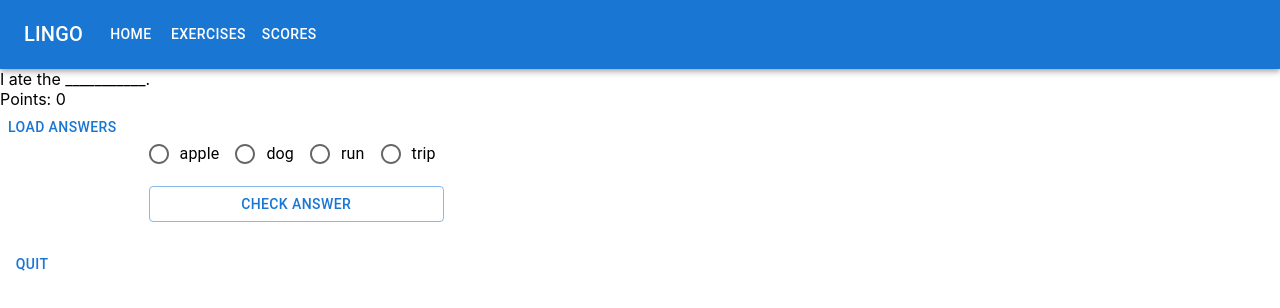
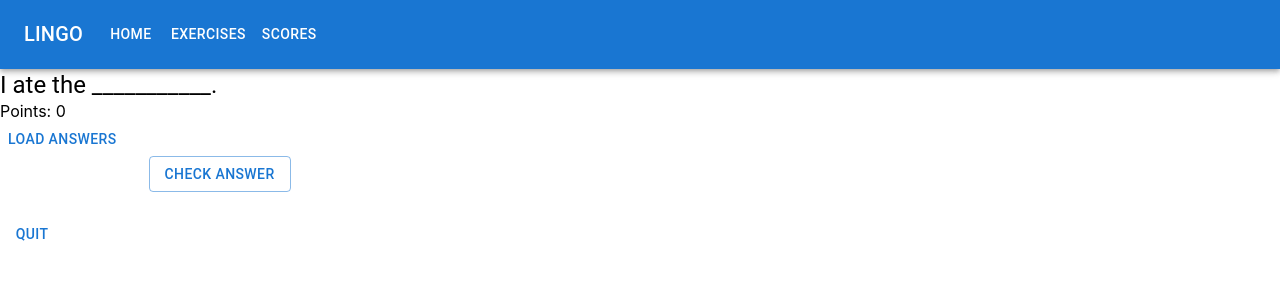
Before and after one commit to 8878rena/LINGO, a React (Create React App) app: page /#/exercises in a window 1280 px wide. Both pictures are taken after a click on the button "EXERCISES". Shown: the top 308 px of the page. Built offline with nearby package versions, Linux system fonts and the light colour scheme.

Commit message:
with hiding questions

```diff
--- a/src/components/exercises/exercises.js
+++ b/src/components/exercises/exercises.js
@@ -1,43 +1,91 @@
 import Button from "@mui/material/Button";
-import Alert from '@mui/material/Alert';
+import Alert from "@mui/material/Alert";
 import { useNavigate } from "react-router-dom";
-import React, {useState, useContext, useEffect} from "react";
-import {Context} from '../App/App';
-import {Context2} from '../App/App';
-import Radio from '@mui/material/Radio';
-import RadioGroup from '@mui/material/RadioGroup';
-import FormControlLabel from '@mui/material/FormControlLabel';
-import FormControl from '@mui/material/FormControl';
-import FormHelperText from '@mui/material/FormHelperText';
-import FormLabel from '@mui/material/FormLabel';
+import React, { useState, useContext, useEffect } from "react";
+import { Context } from "../App/App";
+import { Context2 } from "../App/App";
+import Radio from "@mui/material/Radio";
+import RadioGroup from "@mui/material/RadioGroup";
+import FormControlLabel from "@mui/material/FormControlLabel";
+import FormControl from "@mui/material/FormControl";
+import FormHelperText from "@mui/material/FormHelperText";
+import FormLabel from "@mui/material/FormLabel";
 import { ConstructionOutlined, PanoramaPhotosphere } from "@mui/icons-material";
+import { Typography } from "@mui/material";
 
-
-const exerciseQuestions = [{question: "I ate the ___________.", answers: "apple, dog, run, trip", correct: "1"},
-{question: "I ___________ the pink one.", answers: "happy, Samuel, pretend, like", correct: "4"},
-{question: "The house was ___________ the park.", answers: "people, near, family, silly", correct: "2"},
-{question: "The boys were ___________ with the ball.", answers: "head, they, playing, is", correct: "3"},
-{question: "I feel ___________ when I hear bad news.", answers: "happy, sad, funny, big", correct: "2"},
-{question: "It is nice and ___________ outside!", answers: "sunny, group, chat, wonder", correct: "1"},
-{question: "The game was ___________", answers: "hate, fork, fun, brother", correct: "3"},
-{question: "What is your ___________?", answers: "hair, desk, shirt, name", correct: "4"},
-{question: "The boys and girls ___________ tired.", answers: "was, were, will, when", correct: "2"},
-{question: "The cake was completely ___________.", answers: "finished, sun, tomorrow, next", correct: "1"}
+const exerciseQuestions = [
+  {
+    question: "I ate the ___________.",
+    answers: "apple, dog, run, trip",
+    correct: "1",
+  },
+  {
+    question: "I ___________ the pink one.",
+    answers: "happy, Samuel, pretend, like",
+    correct: "4",
+  },
+  {
+    question: "The house was ___________ the park.",
+    answers: "people, near, family, silly",
+    correct: "2",
+  },
+  {
+    question: "The boys were ___________ with the ball.",
+    answers: "head, they, playing, is",
+    correct: "3",
+  },
+  {
+    question: "I feel ___________ when I hear bad news.",
+    answers: "happy, sad, funny, big",
+    correct: "2",
+  },
+  {
+    question: "It is nice and ___________ outside!",
+    answers: "sunny, group, chat, wonder",
+    correct: "1",
+  },
+  {
+    question: "The game was ___________",
+    answers: "hate, fork, fun, brother",
+    correct: "3",
+  },
+  {
+    question: "What is your ___________?",
+    answers: "hair, desk, shirt, name",
+    correct: "4",
+  },
+  {
+    question: "The boys and girls ___________ tired.",
+    answers: "was, were, will, when",
+    correct: "2",
+  },
+  {
+    question: "The cake was completely ___________.",
+    answers: "finished, sun, tomorrow, next",
+    correct: "1",
+  },
 ];
 
-export function Exercises(){
+export function Exercises() {
   const navigate = useNavigate();
   //const [language, setLanguage] = useState("");
-  const {language, setLanguage} = useContext(Context);
+  const { language, setLanguage } = useContext(Context);
 
   //console.log(setLanguage)
   //const [value, setValue] = React.useState('');
   const [outputValueString, setOutputValueString] = React.useState();
-  const [outputValueArray, setOutputValueArray] = React.useState(["apple", "dog", "run", "trip"]);
+  const [outputValueArray, setOutputValueArray] = React.useState([
+    "apple",
+    "dog",
+    "run",
+    "trip",
+  ]);
 
   const [currIndex, setCurrIndex] = React.useState(0);
-  const [currQuestion, setCurrQuestion] = React.useState(exerciseQuestions[currIndex]);
-  const [pointCounter,setPointCounter]=useState(0);
+  const [currQuestion, setCurrQuestion] = React.useState(
+    exerciseQuestions[currIndex]
+  );
+  const [pointCounter, setPointCounter] = useState(0);
 
 
   /* function quitFunction(){
@@ -46,74 +94,81 @@ export function Exercises(){
   /* useEffect(() => {
       translateSentence();
     },[])*/
-    function translateSentence(){
+  function translateSentence() {
     const encodedParams = new URLSearchParams();
-      console.log("in fetch")
+    console.log("in fetch");
     console.log(currQuestion.answers);
     encodedParams.append("q", currQuestion.answers);
     encodedParams.append("target", language.language);
     encodedParams.append("source", "en");
 
     const options = {
-	method: 'POST',
+      method: "POST",
       headers: {
-		'content-type': 'application/x-www-form-urlencoded',
-		'Accept-Encoding': 'application/gzip',
-		'X-RapidAPI-Host': 'google-translate1.p.rapidapi.com',
-		'X-RapidAPI-Key': '126d7a90d8msh004942d9af48c13p137cbajsncbc18b6375f5'
+        "content-type": "application/x-www-form-urlencoded",
+        "Accept-Encoding": "application/gzip",
+        "X-RapidAPI-Host": "google-translate1.p.rapidapi.com",
+        "X-RapidAPI-Key": "126d7a90d8msh004942d9af48c13p137cbajsncbc18b6375f5",
       },
-	body: encodedParams
+      body: encodedParams,
     };
 
-fetch('https://google-translate1.p.rapidapi.com/language/translate/v2', options)
-.then(response => response.json())
-.then((response) =>  setOutputValueString(response.data.translations[0].translatedText))
+    fetch(
+      "https://google-translate1.p.rapidapi.com/language/translate/v2",
+      options
+    )
+      .then((response) => response.json())
+      .then((response) =>
+        setOutputValueString(response.data.translations[0].translatedText)
+      )
       .then(() => setOutputValueArray(outputValueString.split(",")))
       //.then((response) => console.log(response.data.translations[0].translatedText))
       //.then(response => console.log(response))
-.catch(err => console.error(err));
+      .catch((err) => console.error(err));
     //setOutputValueArray(outputValueString.split(","));
     console.log(outputValueString);
-
   }
 
   const handleClick = () => {
-        alert('Do you want to see your scores before you go?');window.location = 'scores#/scores';
+    alert("Do you want to see your scores before you go?");
+    window.location = "scores#/scores";
     // alert( <Alert severity="info">This is an info alert — check it out!</Alert>);
   };
 
-
-    return(
+  return (
     <div>
-
       <div class="question">
-      {currQuestion.question}
+        <Typography variant="h5">{currQuestion.question}</Typography>
         {/* {value} = 'apple  dog  trip  run'  */}
         <div>Points: {pointCounter}</div>
         {/* <div>{outputValueArray}</div> */}
       </div>
-    <AnswerRadio currQuestion={currQuestion}  translateSentence={translateSentence} outputValueArray={outputValueArray}/>
+      <AnswerRadio
+        currQuestion={currQuestion}
+        translateSentence={translateSentence}
+        outputValueArray={outputValueArray}
+      />
       {/* <Button size="medium" onClickCapture={()=>translateSentence()}>I'M READY!</Button> */}
       <div>
         {/* <Button onClick={() => <Alert severity="info">This is an info alert — check it out!</Alert> }>
             QUIT
           </Button> */}
-         <Button onClick = {handleClick}>QUIT</Button>
+        <Button onClick={handleClick}>QUIT</Button>
       </div>
     </div>
   );
 }
 function AnswerRadio(props) {
-  const [value, setValue] = React.useState('');
+  const [value, setValue] = React.useState("");
   const [error, setError] = React.useState(false);
-  const [helperText, setHelperText] = React.useState('');
+  const [helperText, setHelperText] = React.useState("");
   const [translatedAnswers, setTranslatedAnswers] = React.useState([]);
-  const {score, setScore} = useContext(Context2);
-
+  const { score, setScore } = useContext(Context2);
+  const [showAnswers, setShowAnswers] = useState(false);
 
   const handleRadioChange = (event) => {
     setValue(event.target.value);
-    setHelperText(' ');
+    setHelperText(" ");
     setError(false);
   };
 
@@ -121,51 +176,51 @@ function AnswerRadio(props) {
     event.preventDefault();
 
     if (value === props.currQuestion.correct) {
-      setHelperText('You got it!');
-      setScore(score +1);
+      setHelperText("You got it!");
+      setScore(score + 1);
       setError(false);
     } else if (value !== props.currQuestion.correct && value !== null) {
-      setHelperText('Sorry, wrong answer!');
+      setHelperText("Sorry, wrong answer!");
       setError(true);
     } else {
-      setHelperText('Please select an option.');
+      setHelperText("Please select an option.");
       setError(true);
     }
   };
 
+  /* useEffect(() =>{
+     props.currQuestion.answers.map( (answer, index) => {
+         props.translateSentence(answer);
+        const tempTranslations =[...translatedAnswers];
+        const newValue = props.outputValue;
+        console.log(newValue);
+        const tempTranslations2 = [...tempTranslations, props.outputValue];
+        console.log(props.outputValue);
+        setTranslatedAnswers(tempTranslations2);
+    })
+    props.translateSentence();
+    console.log(translatedAnswers);
+  },[translatedAnswers]); */
 
-  // useEffect(() =>{
-  //   // props.currQuestion.answers.map( (answer, index) => {
-  //   //     props.translateSentence(answer);
-  //   //     const tempTranslations =[...translatedAnswers];
-  //   //     const newValue = props.outputValue;
-  //   //     console.log(newValue);
-  //   //     const tempTranslations2 = [...tempTranslations, props.outputValue];
-  //   //     console.log(props.outputValue);
-  //   //     setTranslatedAnswers(tempTranslations2);
-  //   // })
-  //   props.translateSentence();
-  //   console.log(translatedAnswers);
-  // },[]);
-
-  function loadAnswers(){
+  function loadAnswers() {
     props.translateSentence();
+    setShowAnswers(true);
   }
-  function loadQuestion(){
-
-  }
+  function loadQuestion() {}
   return (
     <form onSubmit={handleSubmit}>
       <Button onClick={() => loadAnswers()}>load answers</Button>
       <FormControl sx={{ m: 3 }} error={error} variant="standard">
+{/* {showAnswers ? <div></div> : <div></div>} */}
 
+
+        {showAnswers && (
           <RadioGroup
             aria-labelledby="demo-error-radios"
             name="quiz"
             value={value}
             onChange={handleRadioChange}
           >
-
             {/* {translatedAnswers.map((answer, index) => {
              <FormControlLabel key={index} value="hi" control={<Radio />} label="The best!" />
 })}
@@ -176,25 +231,43 @@ function AnswerRadio(props) {
              <FormControlLabel key={index} value={answer} control={<Radio />} label="The best!" />
 })} */}
 
-          {props.outputValueArray.length === 0 ? ( <div>Loading</div> ): (
+            {props.outputValueArray.length === 0 ? (
+              <div>Loading</div>
+            ) : (
               <div>
-          <FormControlLabel value="1" control={<Radio />} label={props.outputValueArray[0]} />
+                <FormControlLabel
+                  value="1"
+                  control={<Radio />}
+                  label={props.outputValueArray[0]}
+                />
 
-          <FormControlLabel value="2" control={<Radio />} label={props.outputValueArray[1]} />
+                <FormControlLabel
+                  value="2"
+                  control={<Radio />}
+                  label={props.outputValueArray[1]}
+                />
 
-          <FormControlLabel value="3" control={<Radio />} label={props.outputValueArray[2]} />
+                <FormControlLabel
+                  value="3"
+                  control={<Radio />}
+                  label={props.outputValueArray[2]}
+                />
 
-          <FormControlLabel value="4" control={<Radio />} label={props.outputValueArray[3]} />
-          </div> )
-        }
+                <FormControlLabel
+                  value="4"
+                  control={<Radio />}
+                  label={props.outputValueArray[3]}
+                />
+              </div>
+            )}
           </RadioGroup>
+        )}
         <FormHelperText>{helperText}</FormHelperText>
-        <Button sx={{ mt: 1, mr: 1 }} type="submit" variant="outlined" >
+        <Button sx={{ mt: 1, mr: 1 }} type="submit" variant="outlined">
           Check Answer
         </Button>
       </FormControl>
       {/* <Button onClick={()=> loadNextQuestion}>NEXT QUESTION</Button> */}
     </form>
-
   );
 }
```
Also changed, not shown: src/Context/languagesContext.jsx (+12 -0 lines). Lines whose indentation alone changed are shown as unchanged.
